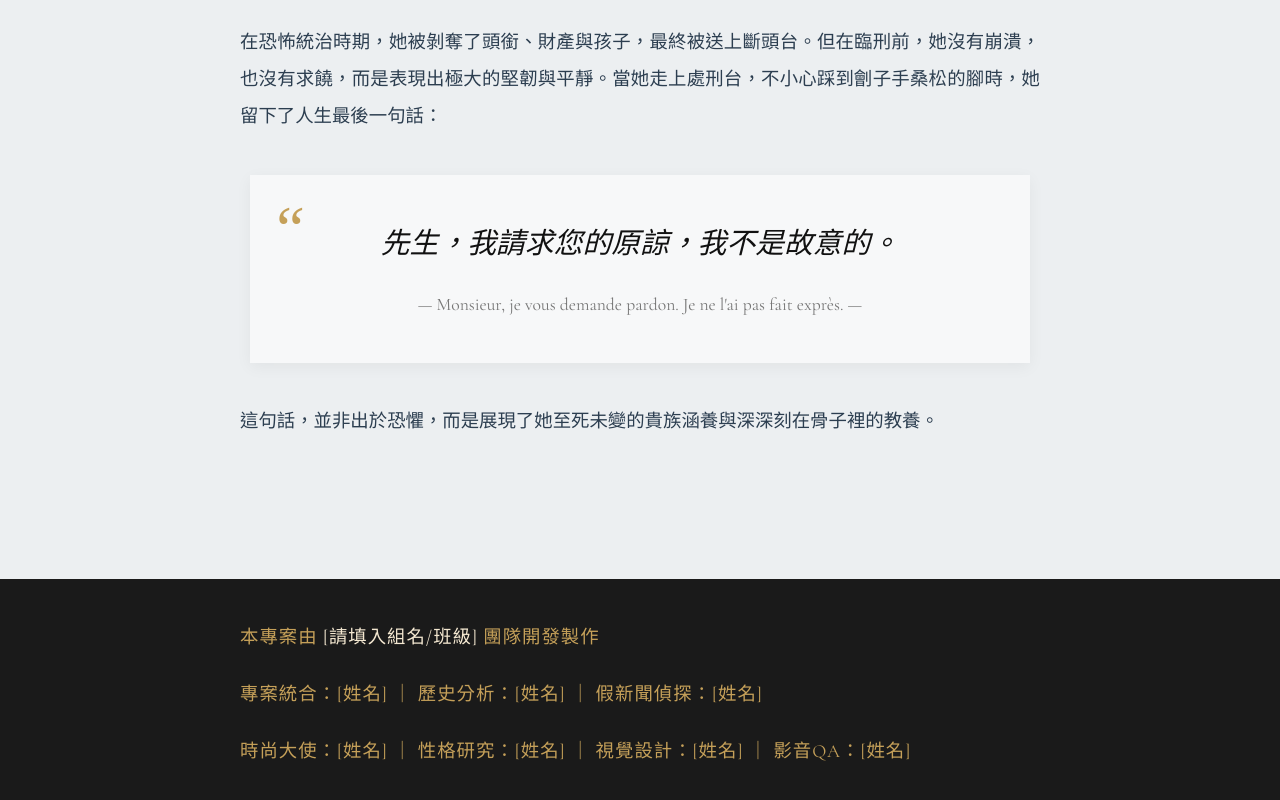
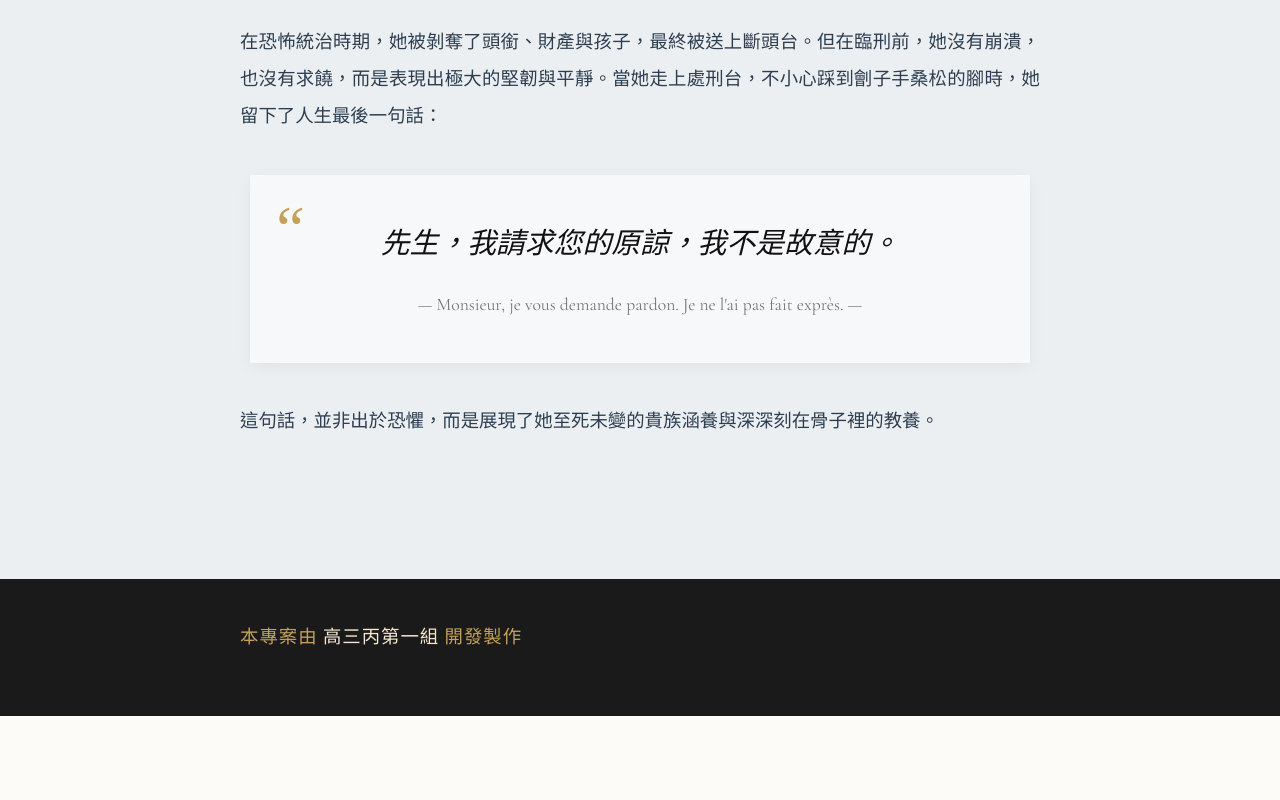
Before and after one commit to fei0202/marie-antoinette, a plain HTML site: page index.html in a window 1280 px wide. Shown: the part 2703-3503 px from the top of the page. After the commit the page ends 3419 px from the top, so only its background shows below. Drawn offline with nearby package versions, Linux system fonts and the light colour scheme.

Commit message:
Update footer with team information

```diff
--- a/index.html
+++ b/index.html
@@ -165,9 +165,7 @@
     </section>
 
     <footer>
-        <p>本專案由 <span>[請填入組名/班級]</span> 團隊開發製作</p>
-        <p>專案統合：[姓名] ｜ 歷史分析：[姓名] ｜ 假新聞偵探：[姓名]</p>
-        <p>時尚大使：[姓名] ｜ 性格研究：[姓名] ｜ 視覺設計：[姓名] ｜ 影音QA：[姓名]</p>
+        <p>本專案由 <span>高三丙第一組</span> 開發製作</p>
     </footer>
 
     <script>
```
